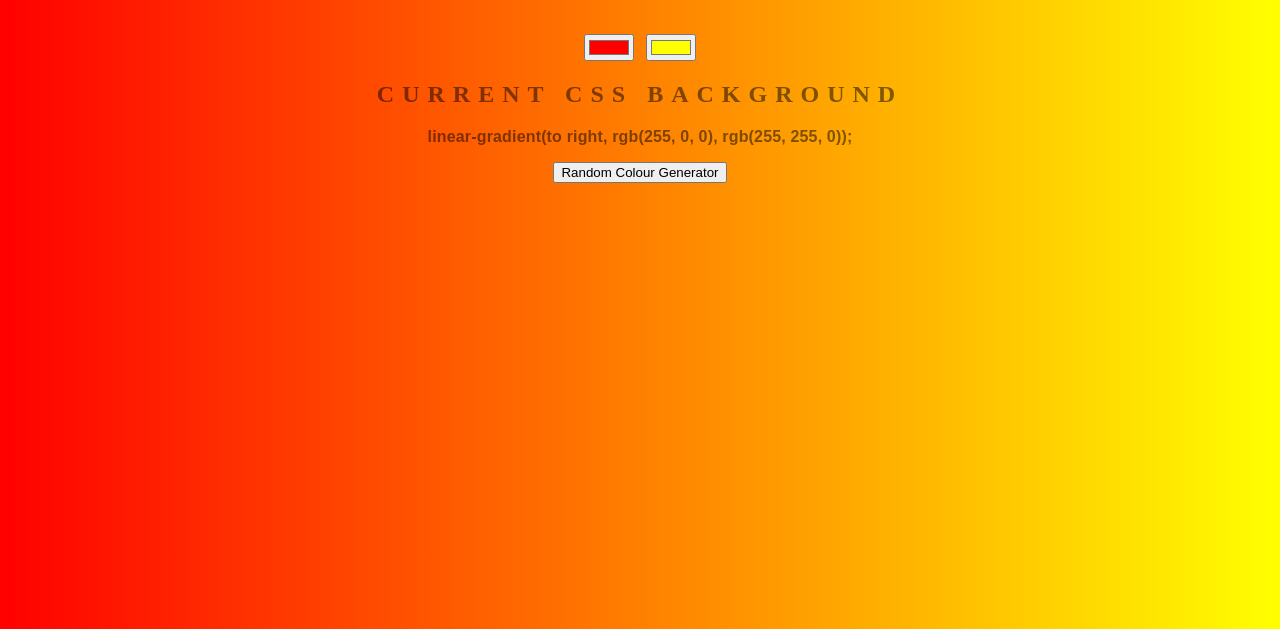
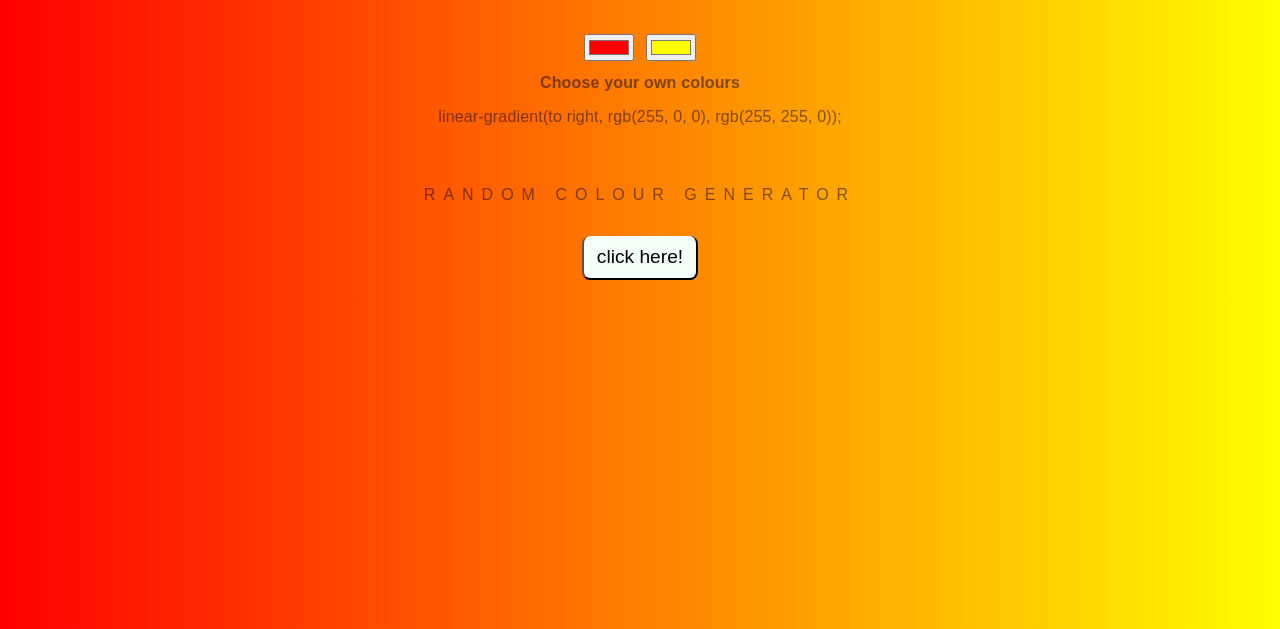
Before and after one commit to GrantWils23/Background-Generator, a website: page index.html in a window 1280 px wide. Shown: the part 171-800 px from the top of the page. Drawn offline with Linux system fonts and the light colour scheme.

Commit message:
alterations to fonts and the main click button

```diff
--- a/index.html
+++ b/index.html
@@ -10,9 +10,10 @@
     <h1>Background Generator</h1>
     <input class="color1" type="color" name="color1" value="#00ff00">
     <input class="color2" type="color" name="color2" value="#ff0000">
-    <h2>Current CSS Background</h2>
+    <h2>Choose your own colours</h2>
     <h3></h3>
-    <button id="button" onclick="setRandomGradient()">Random Colour Generator</button>
+    <h4>Random Colour Generator</h4>
+    <button id="button" onclick="setRandomGradient()">click here!</button>
     <script type="text/javascript" src="script.js"></script>
 </body>
 
--- a/style.css
+++ b/style.css
@@ -1,5 +1,5 @@
 body {
-	font: 'Raleway', sans-serif;
+	font: 1000  2m Arial;
     color: rgba(0,0,0,.5);
     text-align: center;
     text-transform: uppercase;
@@ -9,7 +9,7 @@ body {
 }
 
 h1 {
-    font: 600 3.5em 'Raleway', sans-serif;
+    font: 600 3.5em Arial;
     color: rgba(0,0,0,.5);
     text-align: center;
     text-transform: uppercase;
@@ -17,11 +17,52 @@ h1 {
     width: 100%;
 }
 
-h3 {
-	font: 900 1em 'Raleway', sans-serif;
+h2{
+	font: 900 1em Arial;
     color: rgba(0,0,0,.5);
     text-align: center;
     text-transform: none;
     letter-spacing: 0.01em;
 
 }
+
+h3 {
+	font: 300 1em Arial;
+    color: rgba(0,0,0,.5);
+    text-align: center;
+    text-transform: none;
+    letter-spacing: 0.01em;
+    margin-bottom: 60px;
+
+}
+
+h4 {
+    font: 300 1em Arial;
+}
+
+#button {
+    cursor: pointer;
+    padding: 10px 13px;
+    margin-top: 30px;
+    border-radius: 8px;
+    border-top: 15px;
+    box-sizing: 500%;
+    margin-block: 10px;
+    box-shadow: 7px;
+    font-size: larger;
+    font-family: Arial, Helvetica, sans-serif;
+    text-align: center;
+    background-color:mintcream
+
+}
+
+#button:hover {
+    transform: scale(1.3,1.3);
+    transform: matrix(2,3);
+    transition: 0.7s ease-in-out;
+}
+
+.class1, .class2 {
+    margin: 300px;
+    border-color:black;
+}
```
